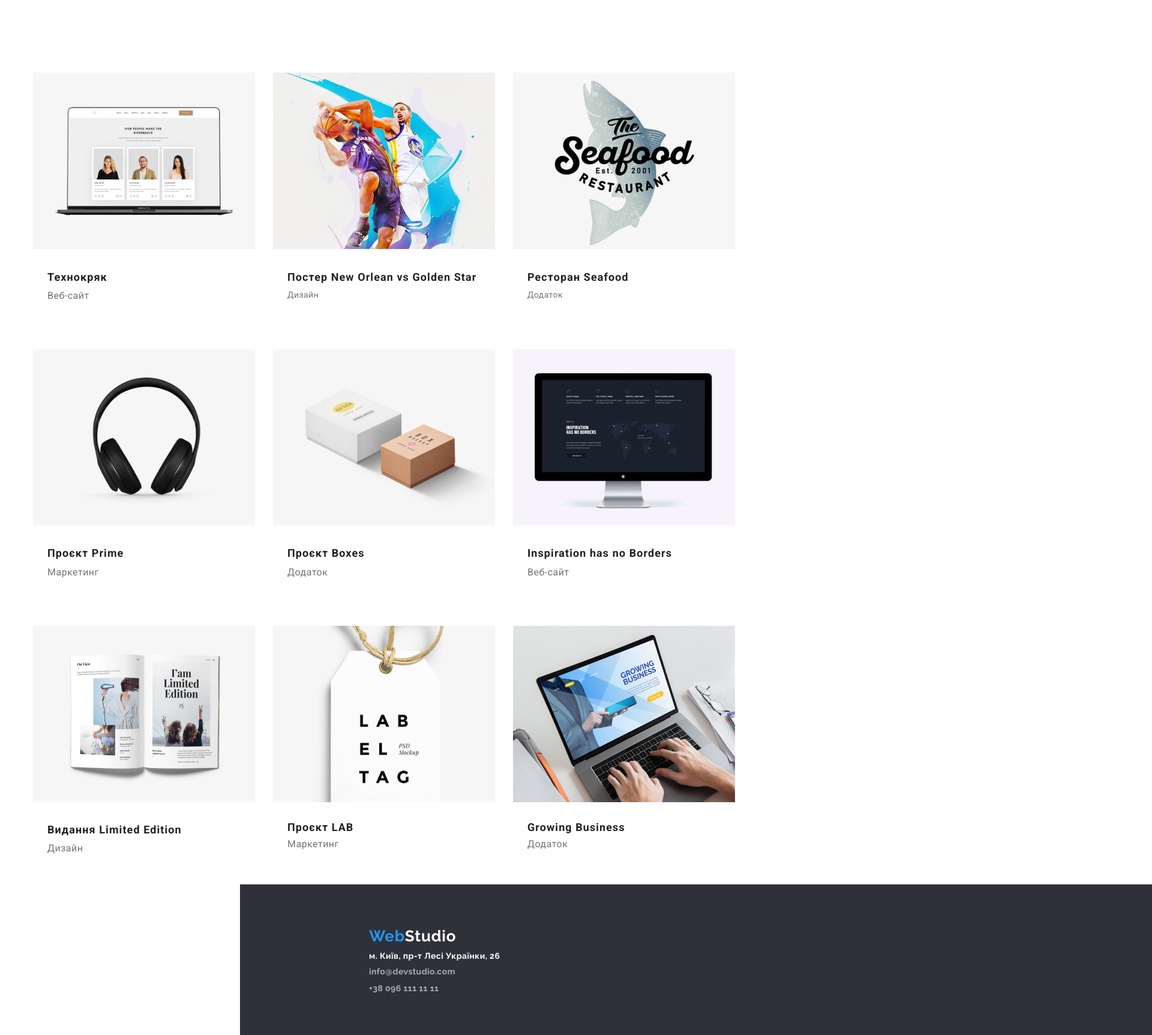
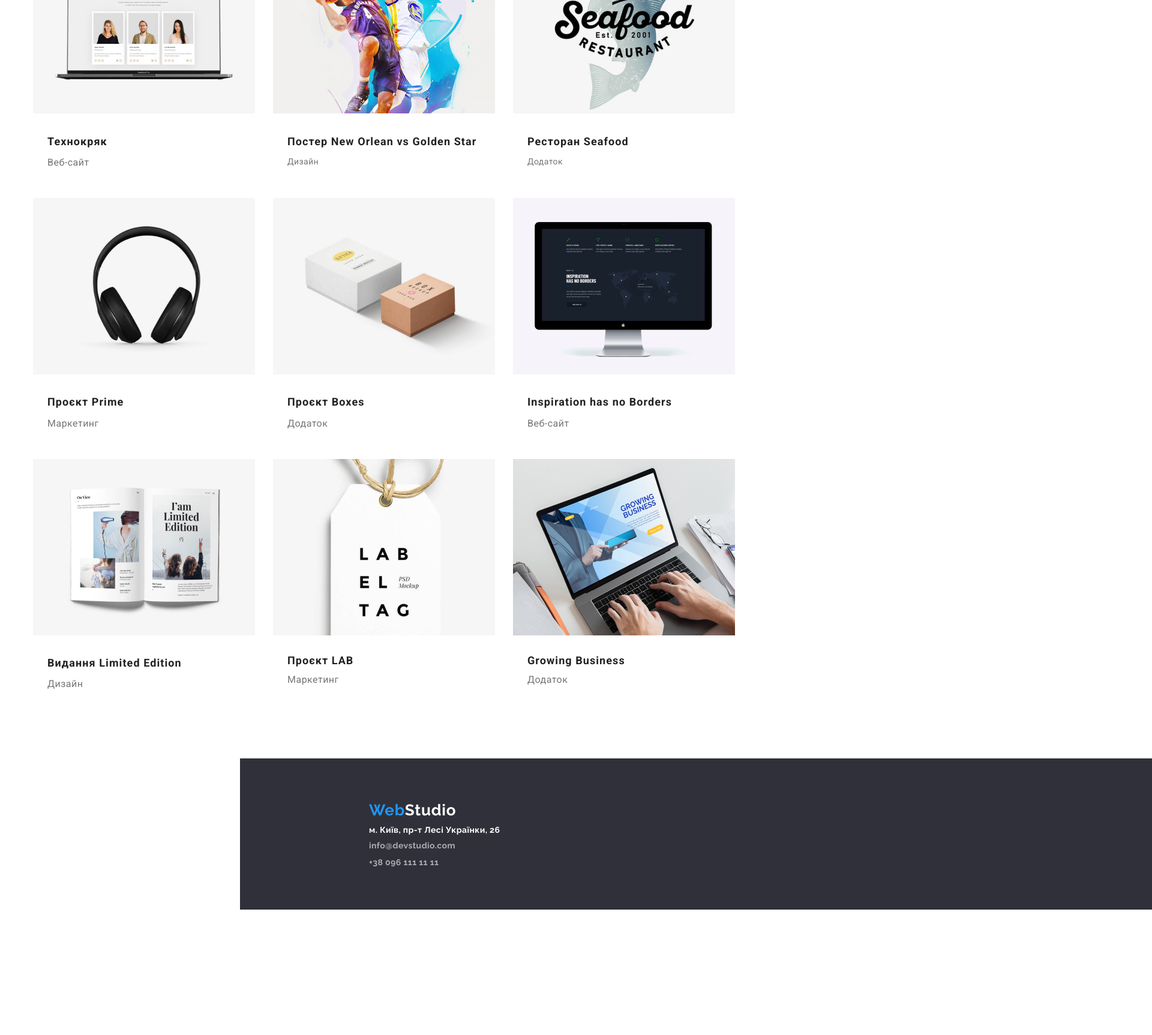
Before and after one commit to Deus2214/goit-markup-hw-03., a plain HTML site: page portfolio.html in a window 1280 px wide. Shown: the part 380-2105 px from the top of the page at 60% size, 1920 px wide, since content can reach past the window. After the commit the page ends 1896 px from the top, so only its background shows below. Drawn offline with nearby package versions, Linux system fonts and the light colour scheme.

Commit message:
Homework

```diff
--- a/css/personality.css
+++ b/css/personality.css
@@ -136,8 +136,8 @@ ul {
 .filters {
   display: flex;
   justify-content: center;
-  margin-top: 132px;
   gap: 8px;
+  margin-bottom: 50px;
 }
 
 .filters .button.button-item {
@@ -178,9 +178,7 @@ ul {
   color: var(--white-text-color);
   background-color: var(--accent-bg-color);
 }
-.filters {
-  margin-bottom: 50px;
-}
+
 .filters-8 {
   display: flex;
   flex-wrap: wrap;
@@ -290,7 +288,7 @@ ul {
 
 .name-1 {
   /* Технокряк */
-
+  padding-bottom: 4px;
   font-weight: 700;
   font-size: 18px;
   line-height: 2.4;
@@ -307,14 +305,14 @@ ul {
   font-size: 18px;
   line-height: 2.4;
   /* identical to box height, or 200% */
-
+  padding-bottom: 4px;
   letter-spacing: 0.06em;
 
   color: #212121;
 }
 .name-3 {
   /* Ресторан Seafood */
-
+  padding-bottom: 4px;
   font-weight: 700;
   font-size: 18px;
   line-height: 2.4;
@@ -326,7 +324,7 @@ ul {
 }
 .name-4 {
   /* Проєкт Prime */
-
+  padding-bottom: 4px;
   font-weight: 700;
   font-size: 18px;
   line-height: 2.4;
@@ -338,7 +336,7 @@ ul {
 }
 .name-5 {
   /* Проєкт Boxes */
-
+  padding-bottom: 4px;
   font-weight: 700;
   font-size: 18px;
   line-height: 2.4;
@@ -350,7 +348,7 @@ ul {
 }
 .name-6 {
   /* Inspiration has no Borders */
-
+  padding-bottom: 4px;
   font-weight: 700;
   font-size: 18px;
   line-height: 2.4;
@@ -362,7 +360,7 @@ ul {
 }
 .name-7 {
   /* Видання Limited Edition */
-
+  padding-bottom: 4px;
   font-weight: 700;
   font-size: 18px;
   line-height: 2.4;
@@ -374,7 +372,7 @@ ul {
 }
 .name-8 {
   /* Проєкт LAB */
-
+  padding-bottom: 4px;
   font-weight: 700;
   font-size: 18px;
   line-height: 2;
@@ -386,7 +384,7 @@ ul {
 }
 .name-9 {
   /* Growing Business */
-
+  padding-bottom: 4px;
   font-weight: 700;
   font-size: 18px;
   line-height: 2;
@@ -508,9 +506,13 @@ ul {
 .footer {
   display: inline-block;
   width: 1600px;
+  height: 252px;
   /* Footer bg */
   background: #2f303a;
   margin-left: 400px;
+  margin-right: 400px;
+  padding-top: 60px;
+  padding-bottom: 60px;
 }
 
 .logo12 {
@@ -572,14 +574,14 @@ ul {
 
   color: rgba(255, 255, 255, 0.6);
 }
-.list-group:not(first-child) {
-  margin-bottom: 9px;
+.list-group:not(:first-child) {
+  margin-top: 9px;
 }
 .container-text2 {
   padding-left: 24px;
   padding-top: 20px;
   padding-right: 24px;
-  padding-bottom: 50px;
+  padding-bottom: 20px;
   border-right: 24px;
   border-left: 24px;
   border-bottom: 50px;
--- a/css/styles.css
+++ b/css/styles.css
@@ -190,7 +190,7 @@ p {
   line-height: 1.2;
   letter-spacing: 0.03em;
   text-transform: uppercase;
-
+  margin-bottom: 12px;
   color: #212121;
 }
 .uppertitle-2 {
@@ -212,7 +212,7 @@ p {
   line-height: 1.2;
   letter-spacing: 0.03em;
   text-transform: uppercase;
-
+  margin-bottom: 12px;
   color: #212121;
 }
 .uppertitle-4 {
@@ -223,7 +223,7 @@ p {
   line-height: 1.2;
   letter-spacing: 0.03em;
   text-transform: uppercase;
-
+  margin-bottom: 12px;
   color: #212121;
 }
 .text {
@@ -300,11 +300,11 @@ p {
 
   font-weight: 700;
   font-size: 36px;
-  line-height: 2.4;
+  line-height: 1.4;
   text-align: center;
   letter-spacing: 0.03em;
   margin-bottom: 50px;
-
+  background-color: #ffffff;
   color: #212121;
 }
 .command-list {
@@ -504,6 +504,6 @@ p {
 .list {
   list-style: none;
 }
-.list-group:not(first-child){
-  margin-bottom: 9px;
+.list-group:not(:first-child) {
+  margin-top: 9px;
 }
--- a/portfolio.html
+++ b/portfolio.html
@@ -58,7 +58,7 @@
       <!--Hero-->
       <section class="section-6">
         <div class="container">
-          <ul class="filters">
+          <ul class="filters list">
             <li class="title-1 list">
               <button type="button" class="button">Усі</button>
             </li>
@@ -75,68 +75,64 @@
               <button type="button" class="button-2">Маркетинг</button>
             </li>
           </ul>
-        </div>
-      </section>
-
-      <div class="container">
-        <ul class="filters-8">
-          <li class="list">
+          <ul class="filters-8 list">
+            <li>
               <img src="./images/D/img-1.jpg" alt="Дизайн" class="img-1" />
               <div class="container-text2">
                 <h2 class="name-1">Технокряк</h2>
                 <p class="text-1">Веб-сайт</p>
               </div>
             </li>
-          <li class="list">
+            <li>
               <img src="./images/D/img-2.jpg" alt="" class="img-2" />
               <div class="container-text2">
                 <h2 class="name-2">Постер New Orlean vs Golden Star</h2>
                 <p class="text-2">Дизайн</p>
               </div>
             </li>
-          <li class="list">
+            <li>
               <img src="./images/D/img-3.jpg" alt="" class="img-3" />
               <div class="container-text2">
                 <h2 class="name-3">Ресторан Seafood</h2>
                 <p class="text-3">Додаток</p>
               </div>
             </li>
-          <li class="list">
+            <li>
               <img src="./images/D/img-4.jpg" alt="" class="img-4" />
               <div class="container-text2">
                 <h2 class="name-4">Проєкт Prime</h2>
                 <p class="text-4">Маркетинг</p>
               </div>
             </li>
-          <li class="list">
+            <li>
               <img src="./images/D/img-5.jpg" alt="" class="img-5" />
               <div class="container-text2">
                 <h2 class="name-5">Проєкт Boxes</h2>
                 <p class="text-5">Додаток</p>
               </div>
             </li>
-          <li class="list">
+            <li>
               <img src="./images/D/img-6.jpg" alt="" class="img-6" />
               <div class="container-text2">
                 <h2 class="name-6">Inspiration has no Borders</h2>
                 <p class="text-6">Веб-сайт</p>
               </div>
             </li>
-          <li class="list">
+            <li>
               <img src="./images/D/img-7.jpg" alt="" class="img-7" />
               <div class="container-text2">
                 <h2 class="name-7">Видання Limited Edition</h2>
                 <p class="text-7">Дизайн</p>
               </div>
             </li>
-          <li class="list">
+            <li>
               <img src="./images/D/img-8.jpg" alt="" class="img-8" />
               <div class="container-text2">
                 <h2 class="name-8">Проєкт LAB</h2>
                 <p class="text-8">Маркетинг</p>
               </div>
             </li>
-          <li class="list">
+            <li>
               <img src="./images/D/img-9.jpg" alt="" class="img-9" />
               <div class="container-text2">
                 <h2 class="name-9">Growing Business</h2>
@@ -145,6 +141,7 @@
             </li>
           </ul>
         </div>
+      </section>
     </main>
     <footer class="footer">
       <div class="container">
```
Lines whose indentation alone changed are shown as unchanged.
